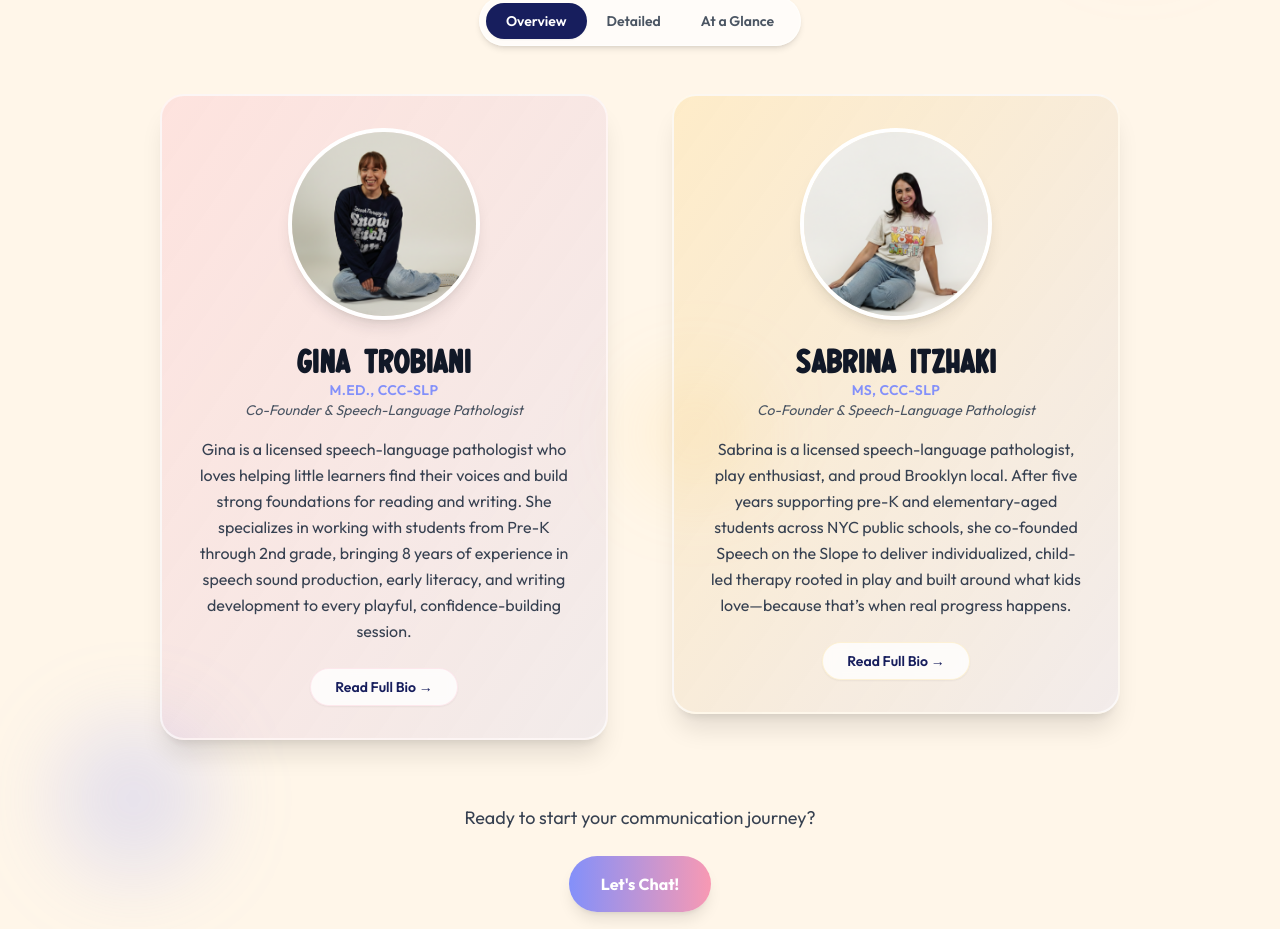
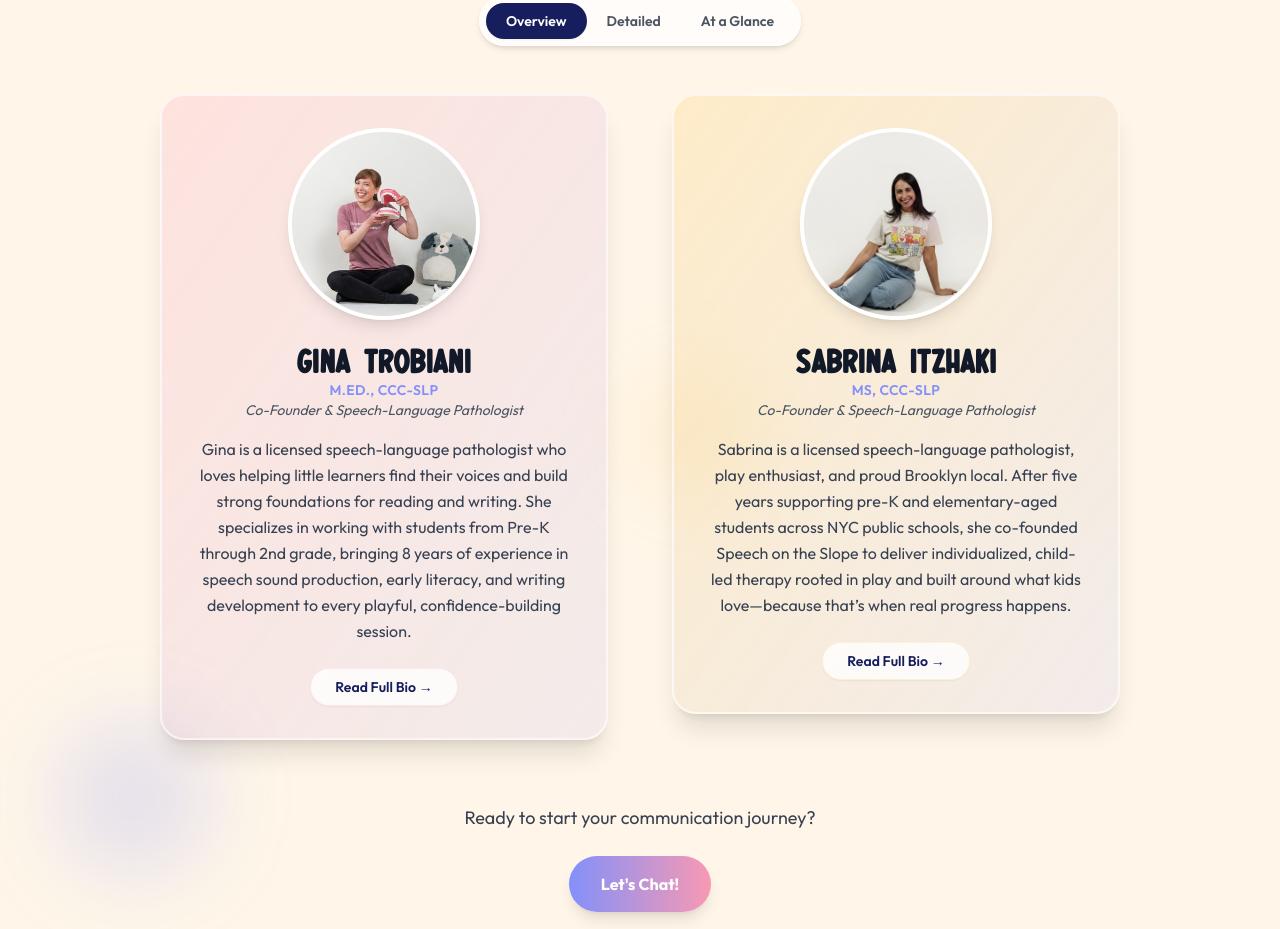
Before and after one commit to ArtAttac/demo-slp, a Next.js app: page / in a window 1280 px wide. Shown: the part 2098-3027 px from the top of the page. Built offline with nearby package versions, Linux system fonts and the light colour scheme.

Commit message:
feat: update pic  about me for gina

```diff
--- a/app/about/page.tsx
+++ b/app/about/page.tsx
@@ -3,7 +3,7 @@
 import Link from 'next/link';
 import Image from 'next/image';
 import { motion } from 'framer-motion';
-import ginaImage from '@/app/assets/ginaaboutme.png';
+import ginaImage from '@/app/assets/ginapicprofileedited.png';
 import sabrinaImage from '@/app/assets/sababoutme.png';
 
 export default function AboutPage() {
--- a/components/AboutSection.tsx
+++ b/components/AboutSection.tsx
@@ -4,7 +4,7 @@ import { useState } from 'react';
 import Link from 'next/link';
 import Image from 'next/image';
 import { motion, AnimatePresence } from 'framer-motion';
-import ginaImage from '@/app/assets/ginaaboutme.png';
+import ginaImage from '@/app/assets/ginapicprofileedited.png';
 import sabrinaImage from '@/app/assets/sababoutme.png';
 
 type ViewMode = 'cards' | 'expandable' | 'compact';
@@ -32,7 +32,7 @@ const practitioners = [
     experience: '8 years of clinical experience',
     trainings: ['Lively Letters\u2122', 'Story Grammar Marker\u00ae', 'The Hochman Method\u00a9 (The Writing Revolution)', 'Orton Gillingham'],
     image: ginaImage,
-    imagePosition: 'object-[20%_center]',
+    imagePosition: 'object-[40%_center]',
     gradientFrom: 'from-brand-pink/20',
     gradientTo: 'to-brand-bluePurple/10',
     borderColor: 'border-brand-pink/20',
```
Also changed, not shown: app/assets/ginapicprofileedited.png (added).
